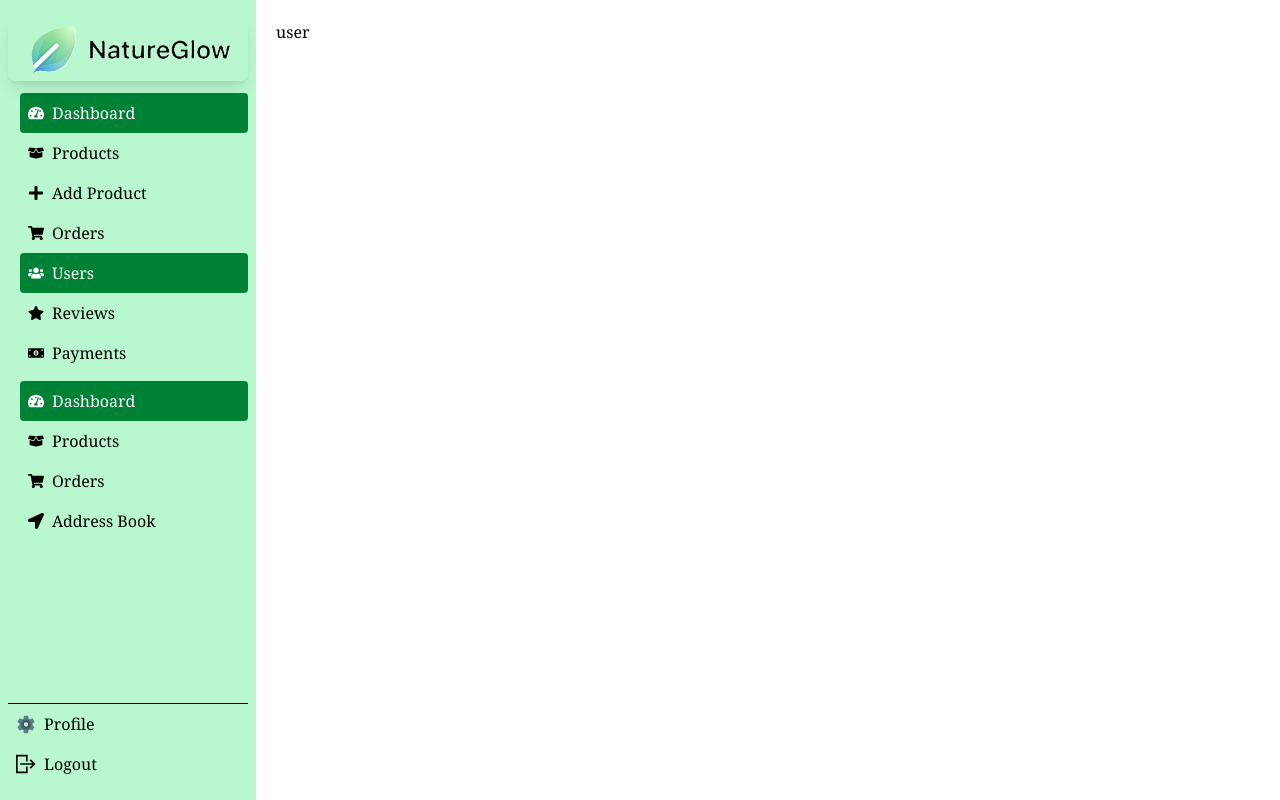
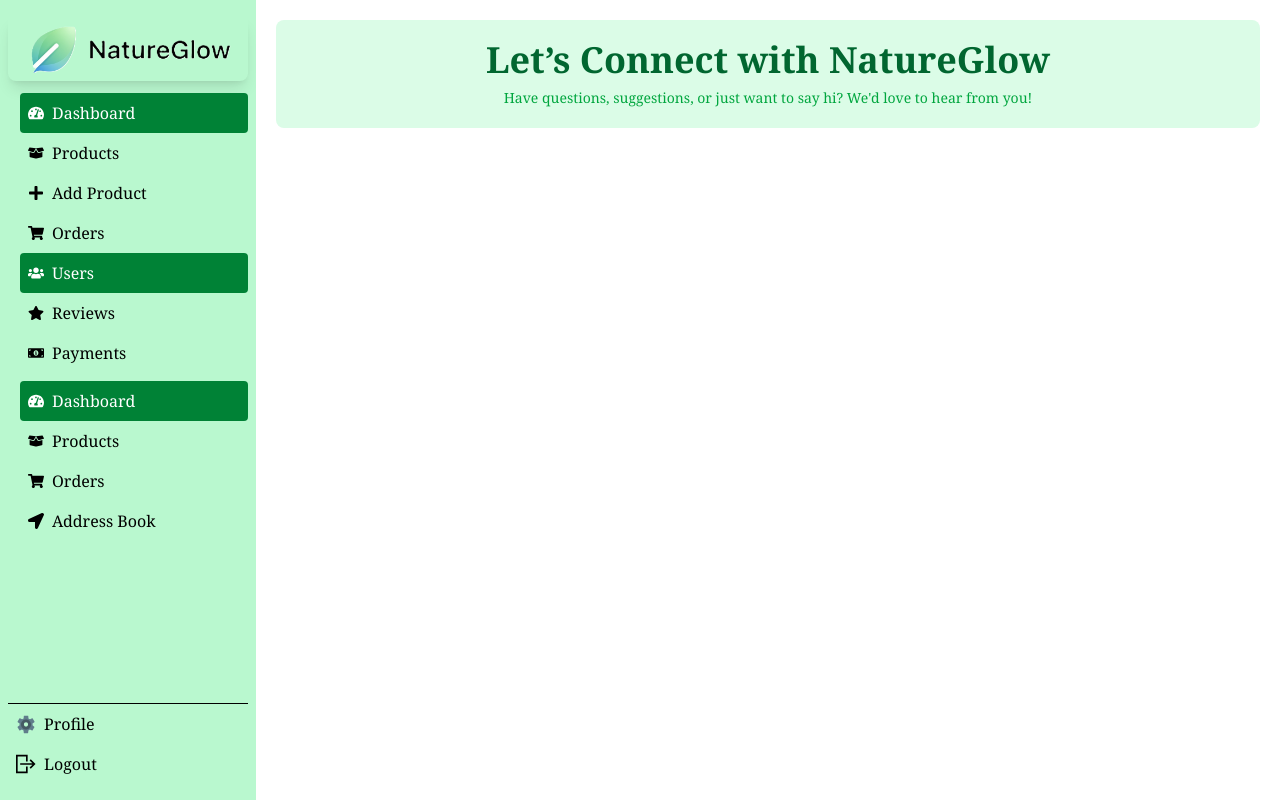
Before and after one commit to md-abu-naim/NatureGlow, a React (Vite) app: page /dashboard/users in a window 1280 px wide. Built offline with nearby package versions, Linux system fonts and the light colour scheme; no server answers.

Commit message:
user page title

```diff
--- a/src/Pages/Dashboard/Users.jsx
+++ b/src/Pages/Dashboard/Users.jsx
@@ -2,7 +2,16 @@
 const Users = () => {
     return (
         <div>
-            user
+            <section className='bg-green-100 py-5 text-center rounded-lg'>
+                <h1 className='text-4xl font-extrabold text-green-800'>Let’s Connect with NatureGlow</h1>
+                <p className='text-green-600 text-sm mt-2'>Have questions, suggestions, or just want to say hi? We'd love to hear from you!</p>
+            </section>
+            {/* <form className='w-full bg-green-100 mt-3 p-2 rounded-lg'>
+                <div className='relative'>
+                    <input placeholder="Search products..." className="w-full px-4 pr-16 py-2 border border-green-300 rounded-full shadow-sm focus:outline-none" type="text" name="search" />
+                    <button type='submit' className="absolute top-1/2 -translate-y-1/2 right-2 bg-green-500 hover:bg-green-600 text-white px-6 py-2 rounded-full text-sm transition">Search..</button>
+                </div>
+            </form> */}
         </div>
     );
 };
```
